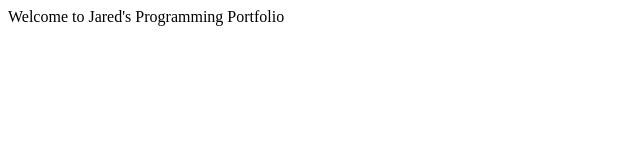
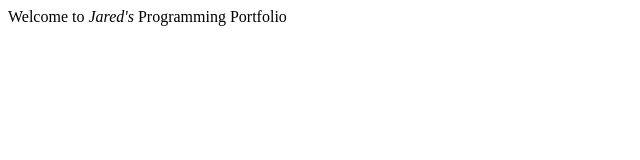
Before and after one commit to JaredDansereau/JaredDansereau.github.io, a plain HTML site: page index.html in a window 1280 px wide. Shown: the full height of the page, 0-640 px from the left. Drawn offline with Linux system fonts and the light colour scheme.

Commit message:
Update index.html

```diff
--- a/index.html
+++ b/index.html
@@ -6,6 +6,6 @@
     </head>
     <body>
 
-    Welcome to Jared's Programming Portfolio
+        Welcome to <em>Jared's</em> Programming Portfolio
     </body>
 </html>
```
